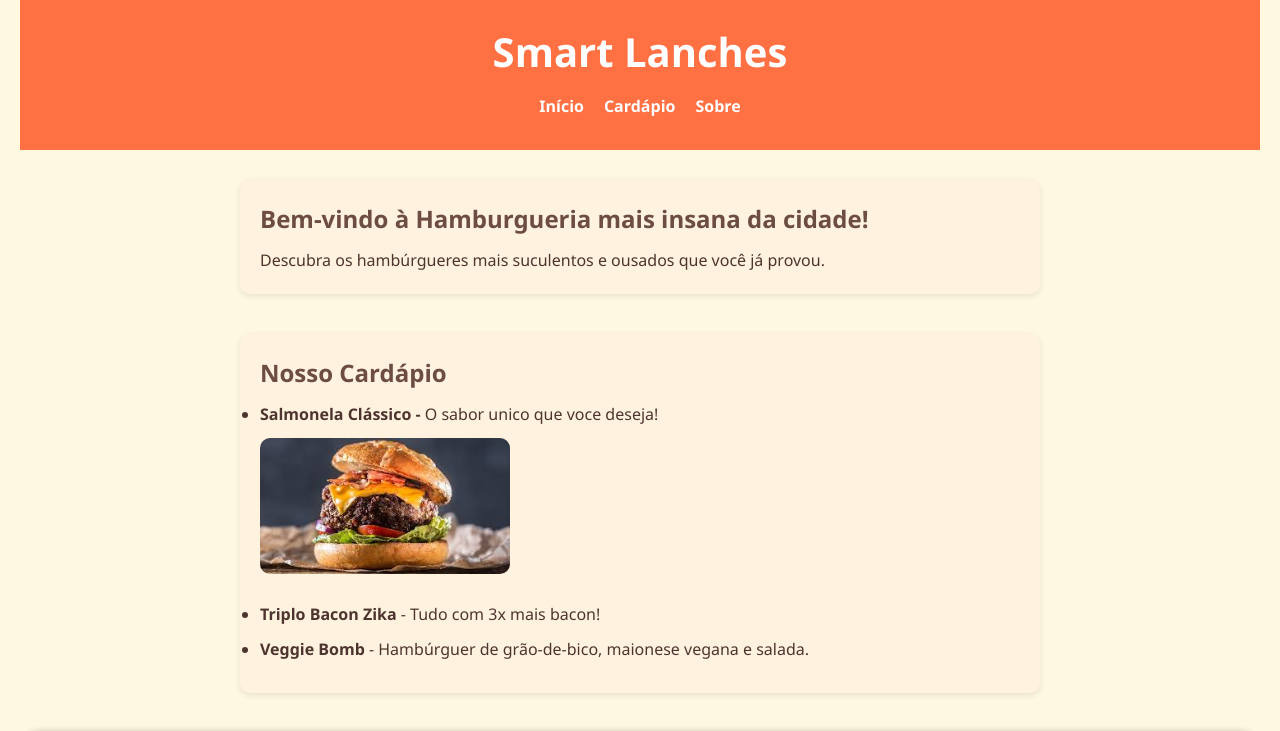
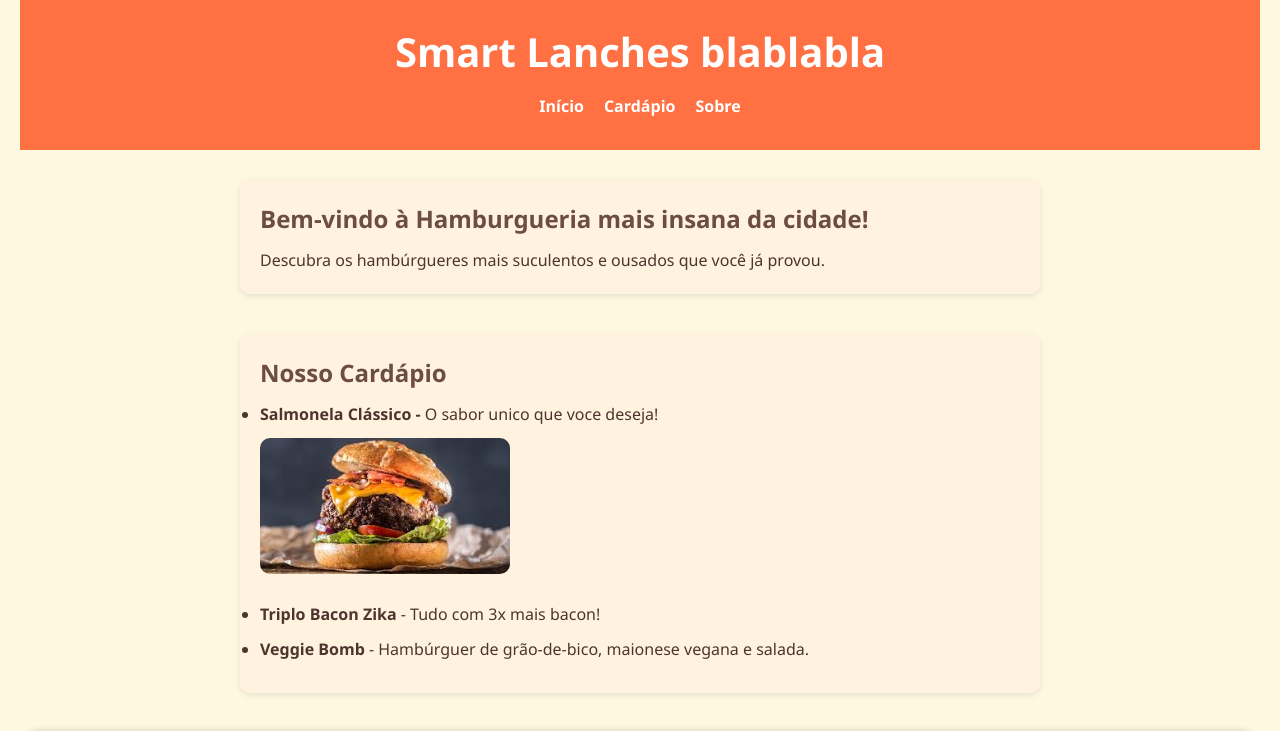
Before and after one commit to DanielDevkrr/ProjetoA3_04-2025, a plain HTML site: page application/screens/index.html in a window 1280 px wide. Shown: the top 731 px of the page. Drawn offline with Linux system fonts and the light colour scheme; files whose address does not match are found by name.

Commit message:
Update index.html

```diff
--- a/application/screens/index.html
+++ b/application/screens/index.html
@@ -9,7 +9,7 @@
 </head>
 <body>
     <header>
-        <h1 class="titulo"> Smart Lanches
+        <h1 class="titulo"> Smart Lanches blablabla
         </h1>
         <nav>
             <ul>
```
